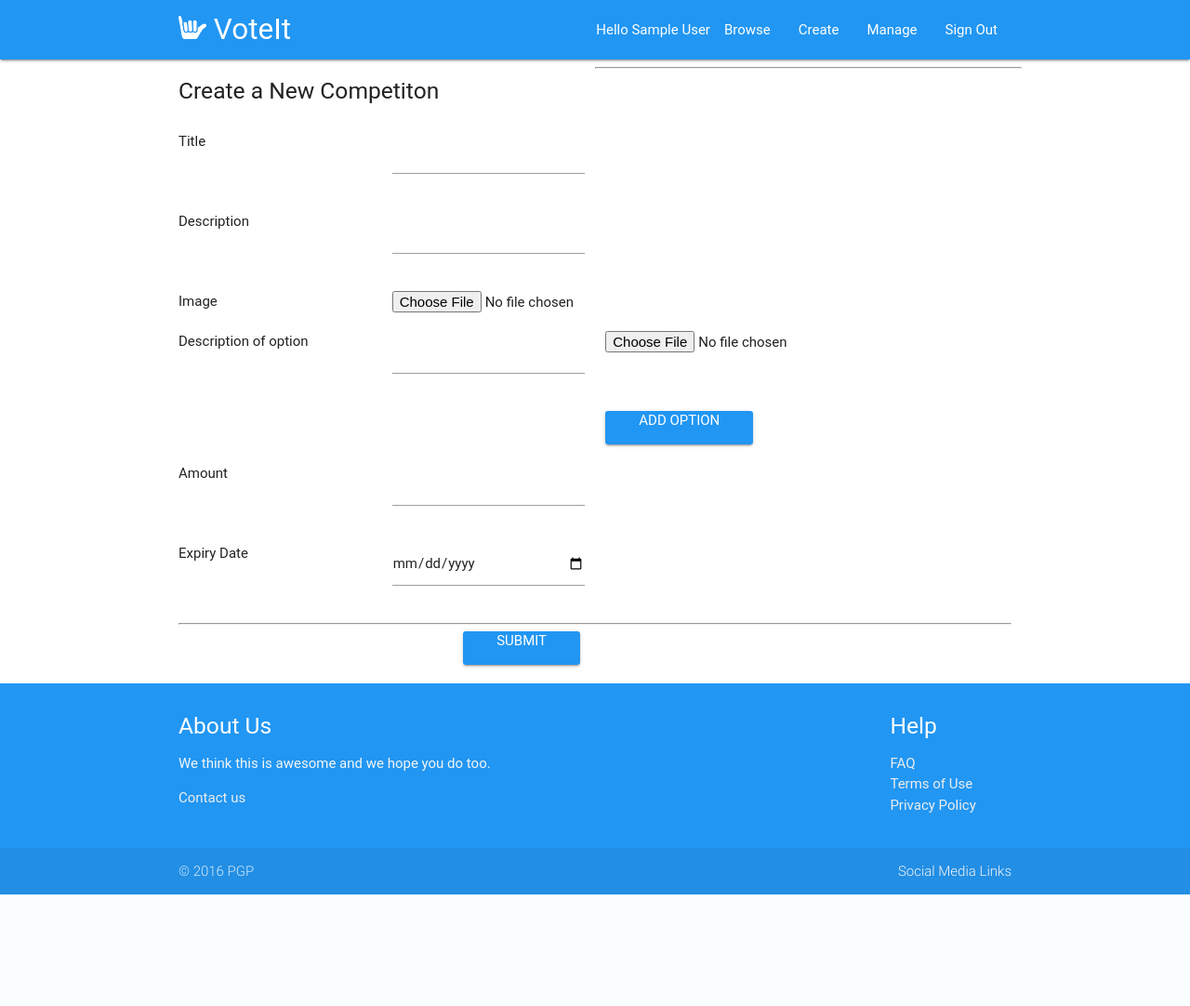
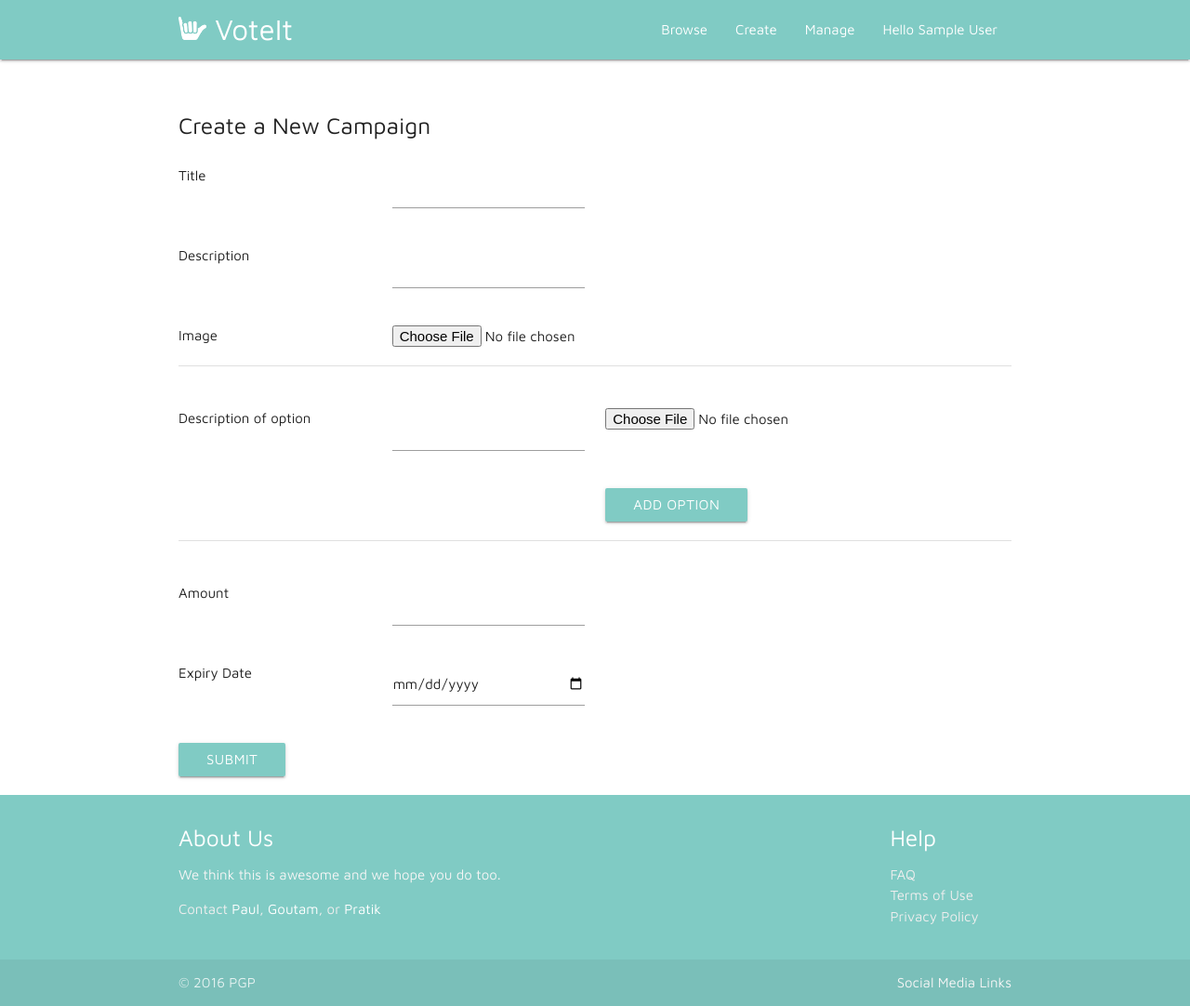
Before and after one commit to pdglenn/charityvote, a Flask app: page /create in a window 1280 px wide. Shown: the whole page at 93% size. Before the commit the page ends 962 px from the top, so only its background shows below. Run offline with Flask 2, Linux system fonts and the light colour scheme; the visitor is signed in with stand-in values (Sample User, id 1); parts of the project's set-up code (start-up, migrations or seed data) failed here and were passed over; some libraries are stand-ins or nearby versions; some web fonts are replaced.

Commit message:
updating overall design and created form for view a campaign

```diff
--- a/application.py
+++ b/application.py
@@ -36,7 +36,6 @@ def index():
     featured_comp = retrieve_featured_comp()
     print("*********")
     print(featured_comp)
-    print(session['user_id'])
     return render_template('index.html', featured=featured_comp,
                            reco=reco_comps)
 
--- a/static/main.js
+++ b/static/main.js
@@ -1,6 +1,11 @@
 $(document).ready(function(){
   $('.materialboxed').materialbox();
 
+  $(".dropdown-button").dropdown({
+    belowOrigin: true,
+    hover: true,
+    alignment: 'bottom'
+  });
 
 });
 
--- a/static/style.css
+++ b/static/style.css
@@ -3,8 +3,13 @@
     background-color: #EDEDED !important;
 }*/
 
+html {
+    font-family: 'Maven Pro', 'Open Sans', sans-serif;
+  }
+
 .parallax img{
   display: inline;
+  opacity: 0.5;
 }
 
 .intro
--- a/templates/base.html
+++ b/templates/base.html
@@ -6,8 +6,9 @@
     {% else %}
     <title>VoteIt</title>
     {% endif %}
+    <link href="https://fonts.googleapis.com/css?family=Maven+Pro|Open+Sans" rel="stylesheet">
     <link href="https://fonts.googleapis.com/icon?family=Material+Icons" rel="stylesheet">
-
+    <link rel="shortcut icon" href="{{ url_for('static', filename='favicon.ico') }}">
     <script src="https://ajax.googleapis.com/ajax/libs/jquery/1.7.0/jquery.min.js"></script>
     <!-- Compiled and minified CSS -->
     <link rel="stylesheet" href="https://cdnjs.cloudflare.com/ajax/libs/materialize/0.97.7/css/materialize.min.css">
@@ -19,32 +20,25 @@
 
 <body>
     <header> {% block header %}
-        <nav class="blue">
-            <div class="navbar-wrapper container">
-                <a href="/" class="brand-logo left"><img src="{{url_for('static', filename='shaka.png')}}" alt="hangloose" style="width:30px;height:25px;">
+        <nav class="teal lighten-3">
+            <div class="navbar-wrapper container black-text">
+                <a href="/" class="brand-logo left "><img src="{{url_for('static', filename='shaka.png')}}" alt="hangloose" style="width:30px;height:25px;">
 VoteIt</a>
-
+        <!-- Dropdown Structure -->
+        <ul id="dropdown1" class="dropdown-content">
+        <li id="logout"><a href="/logout">Sign Out</a></li>
+        </ul>
 
                 <ul id="nav-mobile" class="right hide-on-med-and-down">
-
-
-
-
+                  <li><a href="/browse">Browse</a></li>
+                  <li><a href="/create">Create</a></li>
+                  <li><a href="/manage">Manage</a></li>
 
                     {% if not session.logged_in %}
-                      <li><a href="/browse">Browse</a></li>
-                      <li><a href="/create">Create</a></li>
-                      <li><a href="/manage">Manage</a></li>
                       <li id="login"><a href="/facebook_login">Sign in</a></li>
                     {% else %}
-                      <li>Hello {{ session.user_name }}</li>
-                      <li><a href="/browse">Browse</a></li>
-                      <li><a href="/create">Create</a></li>
-                      <li><a href="/manage">Manage</a></li>
-                      <li id="logout"><a href="/logout">Sign Out</a></li>
+                      <li><a class="dropdown-button" href="#!" data-activates="dropdown1">Hello {{ session.user_name }}</a></li>
                     {% endif %}
-                    <!-- <input class=" action-button btn-flat white" id="logout-button" type="submit" value="Logout"> -->
-                    <!-- </form></li> -->
                 </ul>
             </div>
         </nav>
@@ -54,13 +48,13 @@ VoteIt</a>
     <div id="content">
         {% block content %} {% endblock %}
     </div>
-    <footer class="page-footer blue">
+    <footer class="page-footer teal lighten-3">
         <div class="container">
             <div class="row">
                 <div class="col l6 s12">
                     <h5 class="white-text">About Us</h5>
                     <p class="grey-text text-lighten-4">We think this is awesome and we hope you do too.</p>
-                    <a class="grey-text text-lighten-3" href="#!">Contact us</a>
+                    <p class="grey-text text-lighten-3">Contact <a class="white-text" target="_newtab" href="https://www.linkedin.com/in/pauldglenn">Paul</a>, <a class="white-text" target="_newtab" href="https://www.linkedin.com/in/mgoutam">Goutam</a>, or <a class="white-text" target="_newtab" href="https://www.linkedin.com/in/pnadagouda">Pratik</a></p>
                 </div>
                 <div class="col l2 offset-l4 s12">
                     <h5 class="white-text">Help</h5>
--- a/templates/create.html
+++ b/templates/create.html
@@ -4,8 +4,9 @@
         {{ form.hidden_tag() }}
         <div class="row">
             <div class="col s6 left-align">
-                <h5>Create a New Competiton</h5></div>
-            <hr>
+              <br><br>
+                <h5>Create a New Campaign</h5></div>
+
         </div>
         <div class="row">
             <div class="col s3">
@@ -31,7 +32,8 @@
                 {{form.comp_img}}
             </div>
         </div>
-
+        <div class="divider"></div>
+        <br><br>
         {%for o in form.options%}
         <div class="row">
 
@@ -52,10 +54,12 @@
         <div class="row">
 
             <div class="col s3 offset-s6">
-                <input type="submit" class="waves-effect waves-light btn blue" value="Add Option" name="add_option"></input>
+                <input type="submit" class="btn teal lighten-3" value="Add Option" name="add_option"></input>
             </div>
 
         </div>
+        <div class="divider"></div>
+        <br><br>
         <div class="row">
             <div class="col s3">
                 Amount
@@ -72,11 +76,10 @@
                 {{form.date()}}
             </div>
         </div>
-        <hr>
         <div class="row">
 
-            <div class="col s3 offset-s4">
-                <input type="submit" class="waves-effect waves-light btn blue" value="Submit" name="submit_comp"></input>
+            <div class="col s12 left-align">
+                <input type="submit" class="btn teal lighten-3" value="Submit" name="submit_comp"></input>
             </div>
 
         </div>
--- a/templates/results.html
+++ b/templates/results.html
@@ -4,7 +4,7 @@
 
 <div class="container Recommended">
   <div class="row">
-    <div class="col s6 left-align"><h5>Winner of Competiton</h5></div>
+    <div class="col s6 left-align"><h5>Winner of Campaign</h5></div>
 
   </div>
   <hr>
```
Also changed, not shown: other parts of static/style.css (+22 -68 lines), templates/browse.html (+19 -8 lines), templates/index.html (+16 -10 lines), templates/manage.html (+7 -5 lines), templates/view.html (+20 -21 lines), static/favicon.ico (added), static/shaka_black.png (added).
